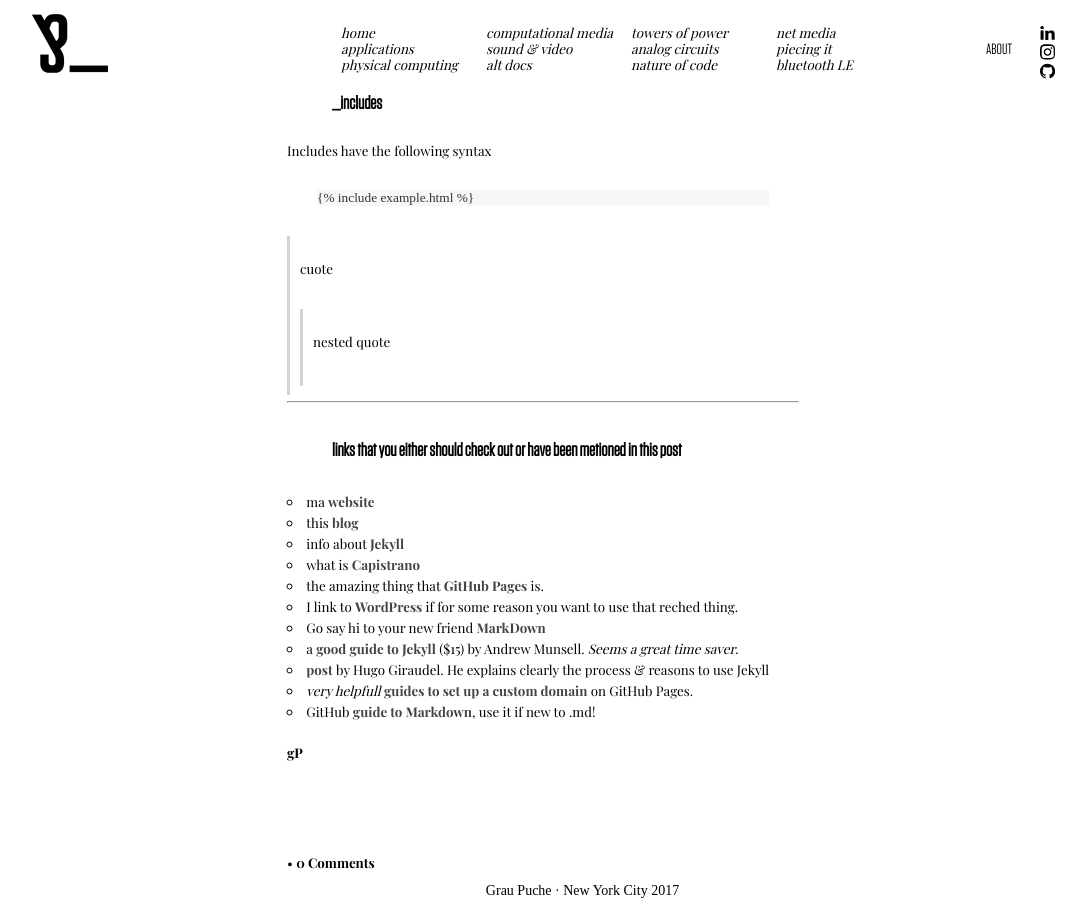
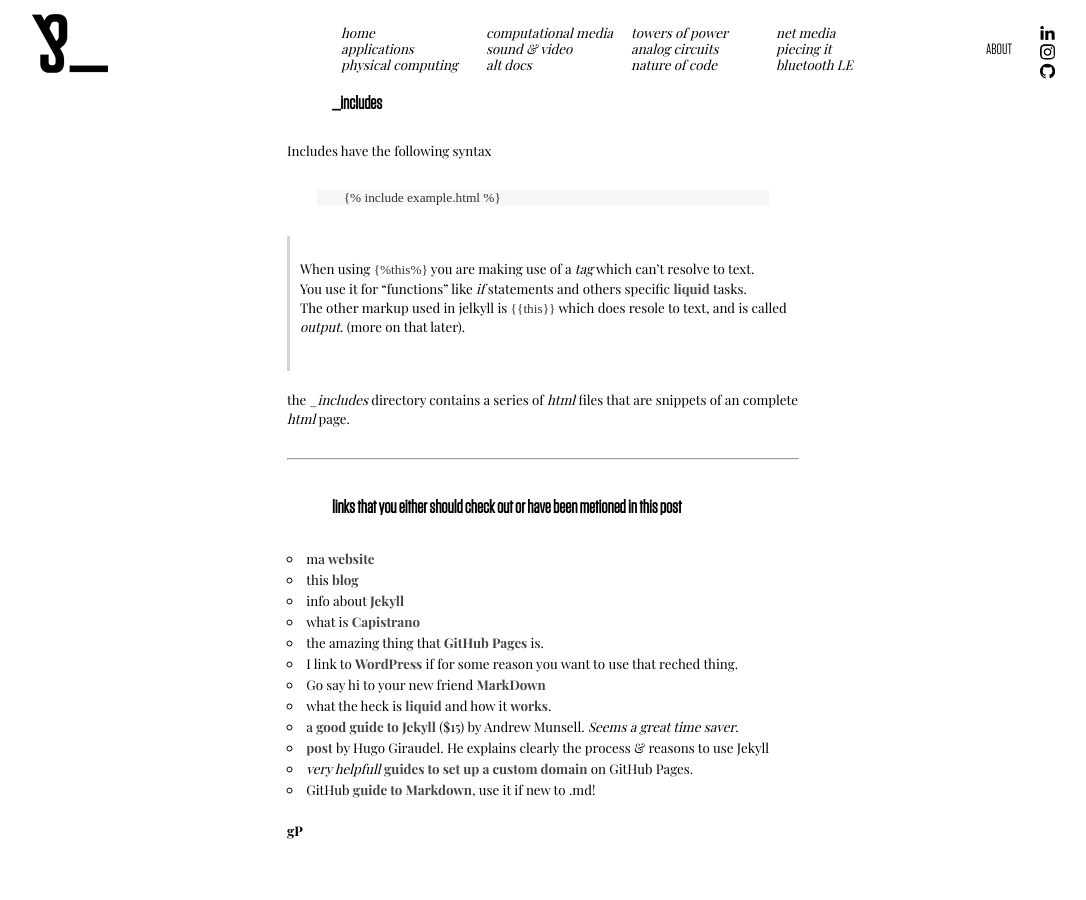
Before and after one commit to grauPuche/grauPuche.github.io, a Jekyll site: the page built from _posts/2017-03-25-031.md, in a window 1280 px wide and 900 px high, scrolled down 2208 px. Shown: the whole window, without its empty margins (97-1183 px from the left). Built offline with Jekyll 4.4.1, drawn with Linux system fonts in a browser that asks for light colours; nearby versions of some CDN libraries; some web fonts are replaced; comment, search, counter and statistics services are not loaded.

Commit message:
update b31

```diff
--- a/_posts/2017-03-25-031.md
+++ b/_posts/2017-03-25-031.md
@@ -85,12 +85,16 @@
 
 Includes have the following syntax
 
-{% highlight liquid %}{% raw %}{% include example.html %} {% endraw %}
+{% highlight liquid %}
+	{% raw %}{% include example.html %}{% endraw %}
 {% endhighlight %}
 
 
->cuote
->>nested quote
+> When using `{% raw %}{%this%}{% endraw %}` you are making use of a *tag* which can't resolve to text. <br>You use it for "functions" like *if* statements and others specific [liquid][a8] tasks. <br> The other markup used in jelkyll is `{% raw %}{{this}}{% endraw %}` which does resole to text, and is called *output*. (more on that later).
+
+the *_includes* directory contains a series of *html* files that are snippets of an complete *html* page.
+
+
 
 ---
 
@@ -103,6 +107,7 @@
 * the amazing thing that [GitHub Pages][a5] is.
 * I link to [WordPress](https://wordpress.com) if for some reason you want to use that reched thing.
 * Go say hi to your new friend [MarkDown][a6]
+* what the heck is [liquid][a7] and how it [works][a8].
 * a [good guide to Jekyll](https://www.andrewmunsell.com/lesson/building-a-website-with-jekyll/) ($15) by Andrew Munsell. *Seems a great time saver*.
 * [post](http://hugogiraudel.com/2013/02/21/jekyll/) by Hugo Giraudel. He explains clearly the process & reasons to use Jekyll
 * *very helpfull* [guides to set up a custom domain](https://help.github.com/articles/using-a-custom-domain-with-github-pages/) on GitHub Pages.
```
Also changed, not shown: other parts of _posts/2017-03-25-031.md (+3 -1 lines).
